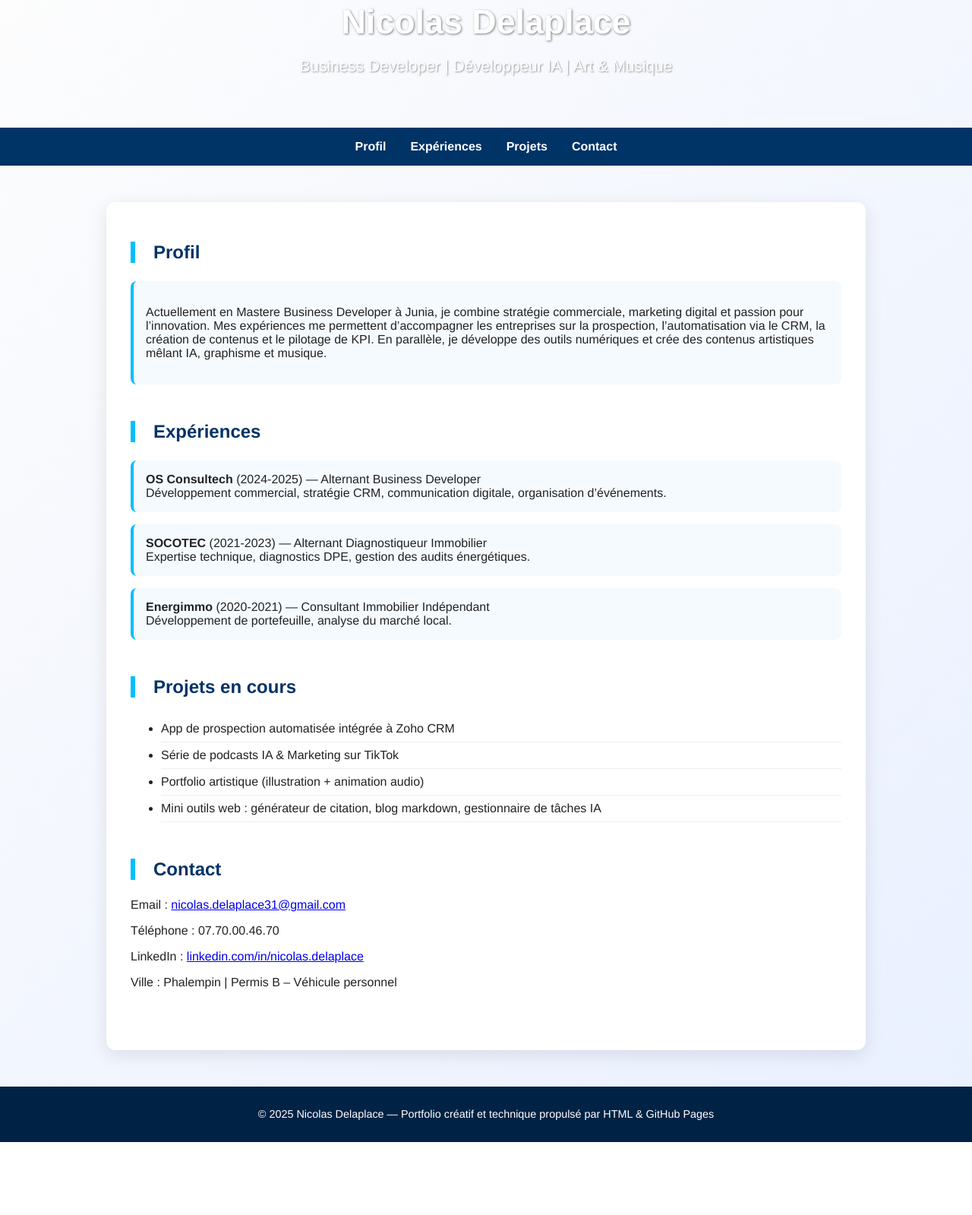
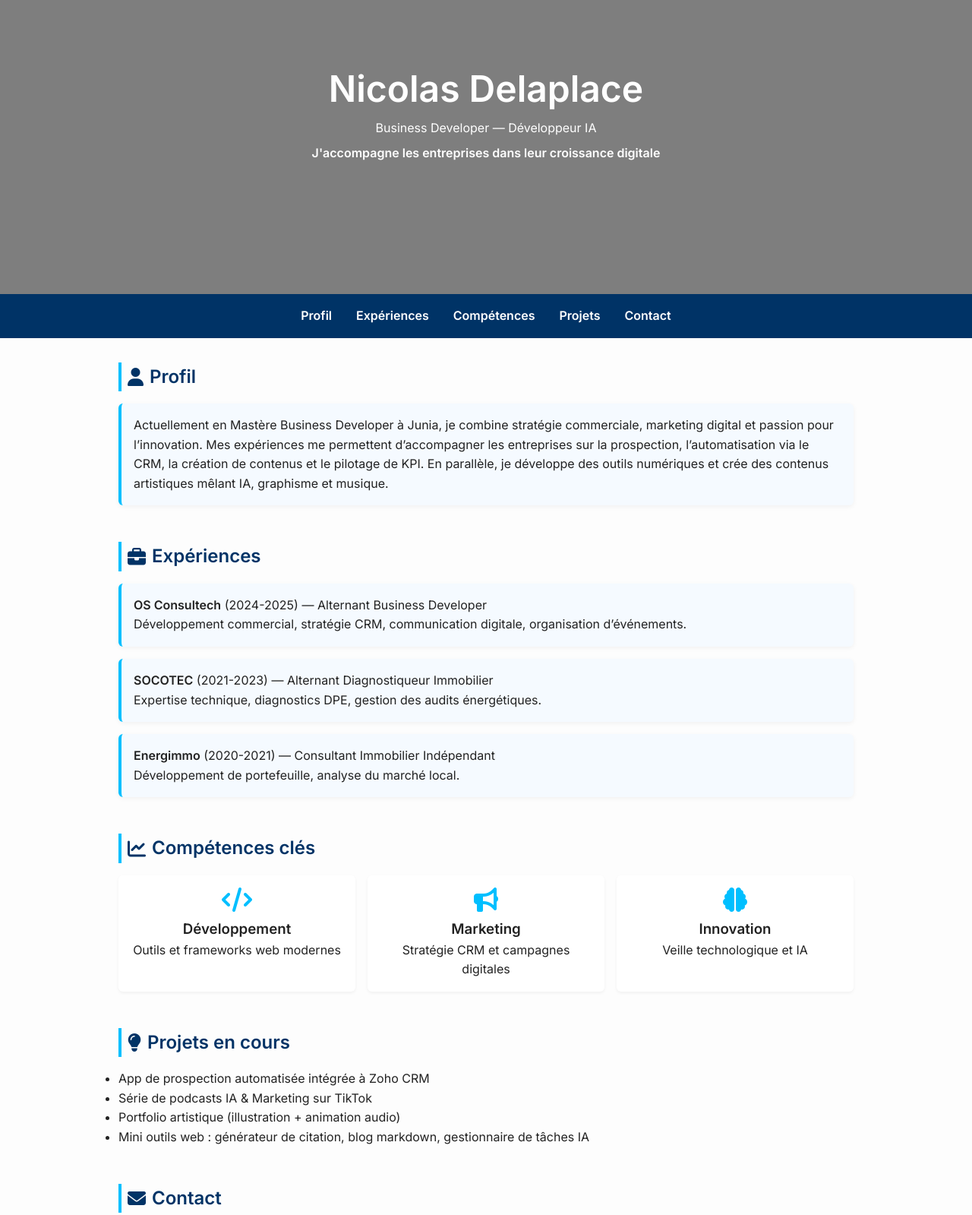
Before and after one commit to Jesuuzs/mon-site-nicolas, a plain HTML site: page index.html in a window 1280 px wide. Shown: the part 93-1692 px from the top of the page at 76% size. Before the commit the page ends 1596 px from the top, so only its background shows below. Drawn offline with nearby package versions, Linux system fonts and the light colour scheme.

Commit message:
Rewrite portfolio with streamlined code

```diff
--- a/index.html
+++ b/index.html
@@ -4,122 +4,45 @@
   <meta charset="UTF-8">
   <meta name="viewport" content="width=device-width, initial-scale=1.0">
   <title>Portfolio - Nicolas Delaplace</title>
-  <style>
-    * { box-sizing: border-box; }
-    body {
-      font-family: 'Helvetica Neue', sans-serif;
-      margin: 0;
-      padding: 0;
-      background: linear-gradient(135deg, #fdfdfd, #e9f0ff);
-      color: #222;
-    }
-    header {
-      background: url('Etude%20de%20cas.jpg') no-repeat center/cover;
-      color: white;
-      padding: 6em 1em 3em;
-      text-align: center;
-      animation: fadeInDown 1s ease;
-    }
-    header h1 {
-      margin: 0;
-      font-size: 2.8em;
-      text-shadow: 1px 1px 3px rgba(0, 0, 0, 0.5);
-    }
-    header p {
-      font-size: 1.3em;
-      text-shadow: 1px 1px 2px rgba(0, 0, 0, 0.4);
-    }
-    nav {
-      background: #003366;
-      display: flex;
-      justify-content: center;
-      gap: 2em;
-      padding: 1em;
-      position: sticky;
-      top: 0;
-      z-index: 1000;
-    }
-    nav a {
-      color: #fff;
-      text-decoration: none;
-      font-weight: bold;
-      transition: color 0.3s;
-    }
-    nav a:hover {
-      color: #00bfff;
-    }
-    main {
-      max-width: 1000px;
-      margin: 3em auto;
-      padding: 2em;
-      background: #fff;
-      border-radius: 12px;
-      box-shadow: 0 6px 25px rgba(0, 0, 0, 0.1);
-      animation: fadeInUp 1.2s ease;
-    }
-    section {
-      margin-bottom: 3em;
-    }
-    h2 {
-      border-left: 6px solid #00bfff;
-      padding-left: 1em;
-      margin-bottom: 1em;
-      color: #003366;
-    }
-    ul li {
-      padding: 0.5em 0;
-      border-bottom: 1px solid #eee;
-    }
-    footer {
-      text-align: center;
-      padding: 2em;
-      background: #002244;
-      color: #fff;
-      font-size: 0.9em;
-    }
-    .card {
-      background: #f5faff;
-      border-left: 4px solid #00bfff;
-      padding: 1em;
-      margin: 1em 0;
-      border-radius: 8px;
-    }
-    @keyframes fadeInDown {
-      from { opacity: 0; transform: translateY(-20px); }
-      to { opacity: 1; transform: translateY(0); }
-    }
-    @keyframes fadeInUp {
-      from { opacity: 0; transform: translateY(20px); }
-      to { opacity: 1; transform: translateY(0); }
-    }
-  </style>
+  <link rel="preconnect" href="https://fonts.googleapis.com">
+  <link rel="preconnect" href="https://fonts.gstatic.com" crossorigin>
+  <link href="https://fonts.googleapis.com/css2?family=Inter:wght@400;600&display=swap" rel="stylesheet">
+  <link rel="stylesheet" href="https://cdnjs.cloudflare.com/ajax/libs/font-awesome/6.5.1/css/all.min.css">
+  <link rel="stylesheet" href="https://cdnjs.cloudflare.com/ajax/libs/aos/2.3.4/aos.css">
+  <link rel="stylesheet" href="style.css">
 </head>
 <body>
   <header>
     <h1>Nicolas Delaplace</h1>
-    <p>Business Developer | Développeur IA | Art & Musique</p>
+    <p>Business Developer &mdash; Développeur IA</p>
+    <p class="tagline">J'accompagne les entreprises dans leur croissance digitale</p>
   </header>
 
   <nav>
     <a href="#profil">Profil</a>
     <a href="#experiences">Expériences</a>
+    <a href="#competences">Compétences</a>
     <a href="#projets">Projets</a>
     <a href="#contact">Contact</a>
   </nav>
 
   <main>
-    <section id="profil">
-      <h2>Profil</h2>
+    <section id="profil" data-aos="fade-up">
+      <h2><i class="fas fa-user icon" aria-hidden="true"></i>Profil</h2>
       <div class="card">
-        <p>Actuellement en Mastere Business Developer à Junia, je combine stratégie commerciale, marketing digital et passion pour l’innovation. Mes expériences me permettent d’accompagner les entreprises sur la prospection, l’automatisation via le CRM, la création de contenus et le pilotage de KPI. En parallèle, je développe des outils numériques et crée des contenus artistiques mêlant IA, graphisme et musique.</p>
+        <p>Actuellement en Mastère Business Developer à Junia, je combine stratégie commerciale,
+           marketing digital et passion pour l&rsquo;innovation. Mes expériences me permettent
+           d&rsquo;accompagner les entreprises sur la prospection, l&rsquo;automatisation via le CRM,
+           la création de contenus et le pilotage de KPI. En parallèle, je développe des outils
+           numériques et crée des contenus artistiques mêlant IA, graphisme et musique.</p>
       </div>
     </section>
 
-    <section id="experiences">
-      <h2>Expériences</h2>
+    <section id="experiences" data-aos="fade-up" data-aos-delay="100">
+      <h2><i class="fas fa-briefcase icon" aria-hidden="true"></i>Expériences</h2>
       <div class="card">
         <strong>OS Consultech</strong> (2024-2025) — Alternant Business Developer<br>
-        Développement commercial, stratégie CRM, communication digitale, organisation d’événements.
+        Développement commercial, stratégie CRM, communication digitale, organisation d&rsquo;événements.
       </div>
       <div class="card">
         <strong>SOCOTEC</strong> (2021-2023) — Alternant Diagnostiqueur Immobilier<br>
@@ -131,18 +54,39 @@
       </div>
     </section>
 
-    <section id="projets">
-      <h2>Projets en cours</h2>
+    <section id="competences" data-aos="fade-up" data-aos-delay="150">
+      <h2><i class="fas fa-chart-line icon" aria-hidden="true"></i>Compétences clés</h2>
+      <div class="grid">
+        <div class="info">
+          <i class="fas fa-code"></i>
+          <h3>Développement</h3>
+          <p>Outils et frameworks web modernes</p>
+        </div>
+        <div class="info">
+          <i class="fas fa-bullhorn"></i>
+          <h3>Marketing</h3>
+          <p>Stratégie CRM et campagnes digitales</p>
+        </div>
+        <div class="info">
+          <i class="fas fa-brain"></i>
+          <h3>Innovation</h3>
+          <p>Veille technologique et IA</p>
+        </div>
+      </div>
+    </section>
+
+    <section id="projets" data-aos="fade-up" data-aos-delay="200">
+      <h2><i class="fas fa-lightbulb icon" aria-hidden="true"></i>Projets en cours</h2>
       <ul>
         <li>App de prospection automatisée intégrée à Zoho CRM</li>
-        <li>Série de podcasts IA & Marketing sur TikTok</li>
+        <li>Série de podcasts IA &amp; Marketing sur TikTok</li>
         <li>Portfolio artistique (illustration + animation audio)</li>
         <li>Mini outils web : générateur de citation, blog markdown, gestionnaire de tâches IA</li>
       </ul>
     </section>
 
-    <section id="contact">
-      <h2>Contact</h2>
+    <section id="contact" data-aos="fade-up" data-aos-delay="300">
+      <h2><i class="fas fa-envelope icon" aria-hidden="true"></i>Contact</h2>
       <p>Email : <a href="mailto:nicolas.delaplace31@gmail.com">nicolas.delaplace31@gmail.com</a></p>
       <p>Téléphone : 07.70.00.46.70</p>
       <p>LinkedIn : <a href="https://www.linkedin.com/in/nicolas.delaplace" target="_blank">linkedin.com/in/nicolas.delaplace</a></p>
@@ -151,7 +95,13 @@
   </main>
 
   <footer>
-    &copy; 2025 Nicolas Delaplace — Portfolio créatif et technique propulsé par HTML & GitHub Pages
+    &copy; 2025 Nicolas Delaplace — Portfolio créatif et technique propulsé par HTML &amp; GitHub Pages
   </footer>
+
+  <script src="https://cdnjs.cloudflare.com/ajax/libs/aos/2.3.4/aos.js"></script>
+  <script>
+    AOS.init({ once: true });
+    // Pour des animations plus avancées, vous pouvez intégrer Lottie ou GSAP ici.
+  </script>
 </body>
 </html>
--- /dev/null
+++ b/style.css
@@ -0,0 +1,147 @@
+:root {
+  --color-primary: #003366;
+  --color-accent: #00bfff;
+  --color-bg: #fdfdfd;
+}
+
+* {
+  box-sizing: border-box;
+  margin: 0;
+  padding: 0;
+}
+
+body {
+  font-family: 'Inter', 'Helvetica Neue', Arial, sans-serif;
+  line-height: 1.6;
+  background: var(--color-bg);
+  color: #222;
+}
+
+img {
+  max-width: 100%;
+  height: auto;
+}
+
+header {
+  min-height: 60vh;
+  display: flex;
+  flex-direction: column;
+  justify-content: center;
+  align-items: center;
+  text-align: center;
+  background: url('Etude%20de%20cas.jpg') center/cover no-repeat;
+  color: #fff;
+  position: relative;
+  padding: 4rem 1rem;
+}
+
+header::after {
+  content: '';
+  position: absolute;
+  top: 0;
+  left: 0;
+  right: 0;
+  bottom: 0;
+  background: rgba(0, 0, 0, 0.5);
+}
+
+header > * {
+  position: relative;
+  z-index: 1;
+}
+
+.tagline {
+  font-weight: 600;
+  margin-top: 0.5rem;
+}
+
+nav {
+  background: var(--color-primary);
+  display: flex;
+  justify-content: center;
+  gap: 2rem;
+  padding: 1rem;
+  position: sticky;
+  top: 0;
+  z-index: 1000;
+}
+
+nav a {
+  color: #fff;
+  text-decoration: none;
+  font-weight: 600;
+  transition: color 0.3s;
+}
+
+nav a:hover {
+  color: var(--color-accent);
+}
+
+main {
+  max-width: 1000px;
+  margin: 2rem auto;
+  padding: 0 1rem;
+}
+
+section {
+  margin-bottom: 3rem;
+}
+
+section h2 {
+  margin-bottom: 1rem;
+  padding-left: 0.5rem;
+  border-left: 4px solid var(--color-accent);
+  color: var(--color-primary);
+  display: flex;
+  align-items: center;
+  gap: 0.5rem;
+}
+
+.card {
+  background: #f5faff;
+  border-left: 4px solid var(--color-accent);
+  padding: 1rem;
+  border-radius: 6px;
+  margin-bottom: 1rem;
+  box-shadow: 0 2px 6px rgba(0, 0, 0, 0.05);
+}
+
+.grid {
+  display: grid;
+  grid-template-columns: repeat(auto-fit, minmax(200px, 1fr));
+  gap: 1rem;
+}
+
+.info {
+  background: #fff;
+  border-radius: 6px;
+  padding: 1rem;
+  text-align: center;
+  box-shadow: 0 2px 4px rgba(0, 0, 0, 0.05);
+  transition: transform 0.3s, box-shadow 0.3s;
+}
+
+.info i {
+  font-size: 2rem;
+  color: var(--color-accent);
+  margin-bottom: 0.5rem;
+}
+
+.info:hover {
+  transform: translateY(-5px);
+  box-shadow: 0 4px 12px rgba(0, 0, 0, 0.1);
+}
+
+footer {
+  text-align: center;
+  padding: 2rem 1rem;
+  background: #002244;
+  color: #fff;
+  font-size: 0.9rem;
+}
+
+@media (min-width: 768px) {
+  header h1 {
+    font-size: 3rem;
+  }
+}
```
Also changed, not shown: 1 other file.
